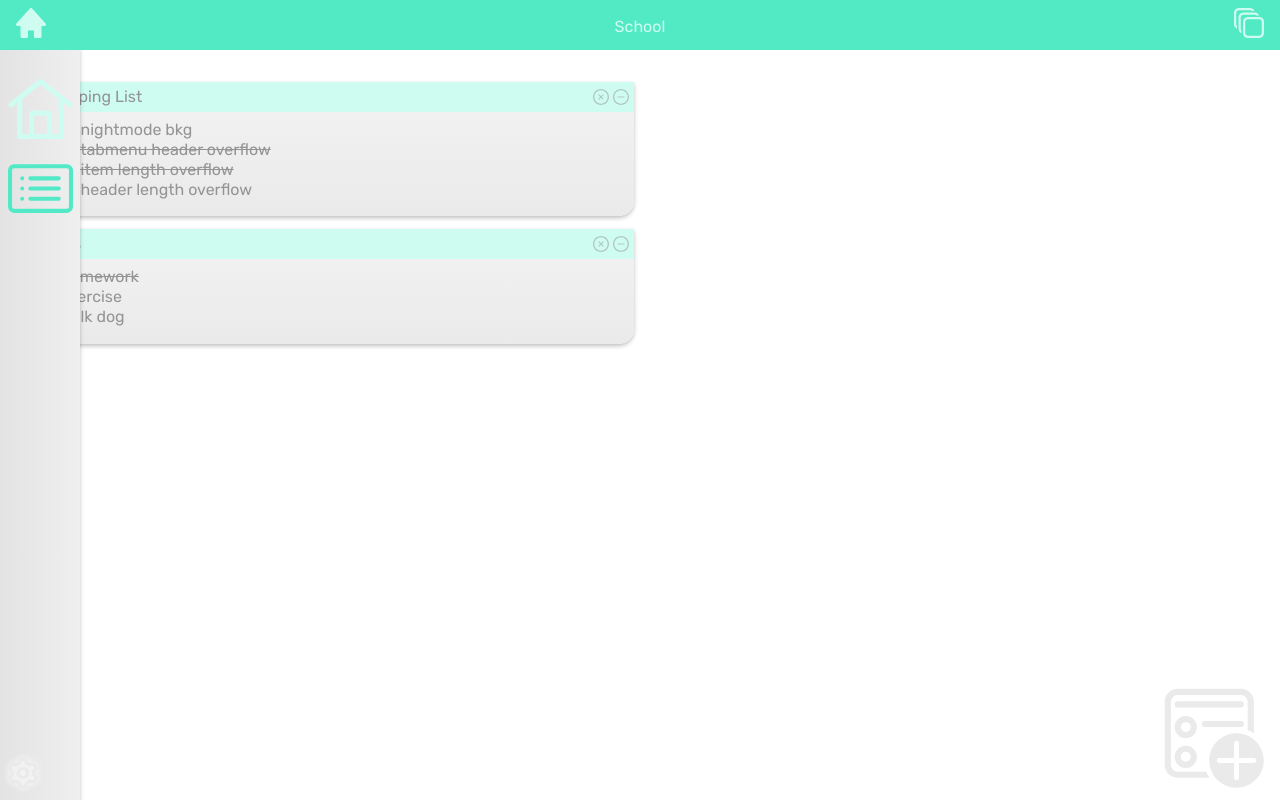
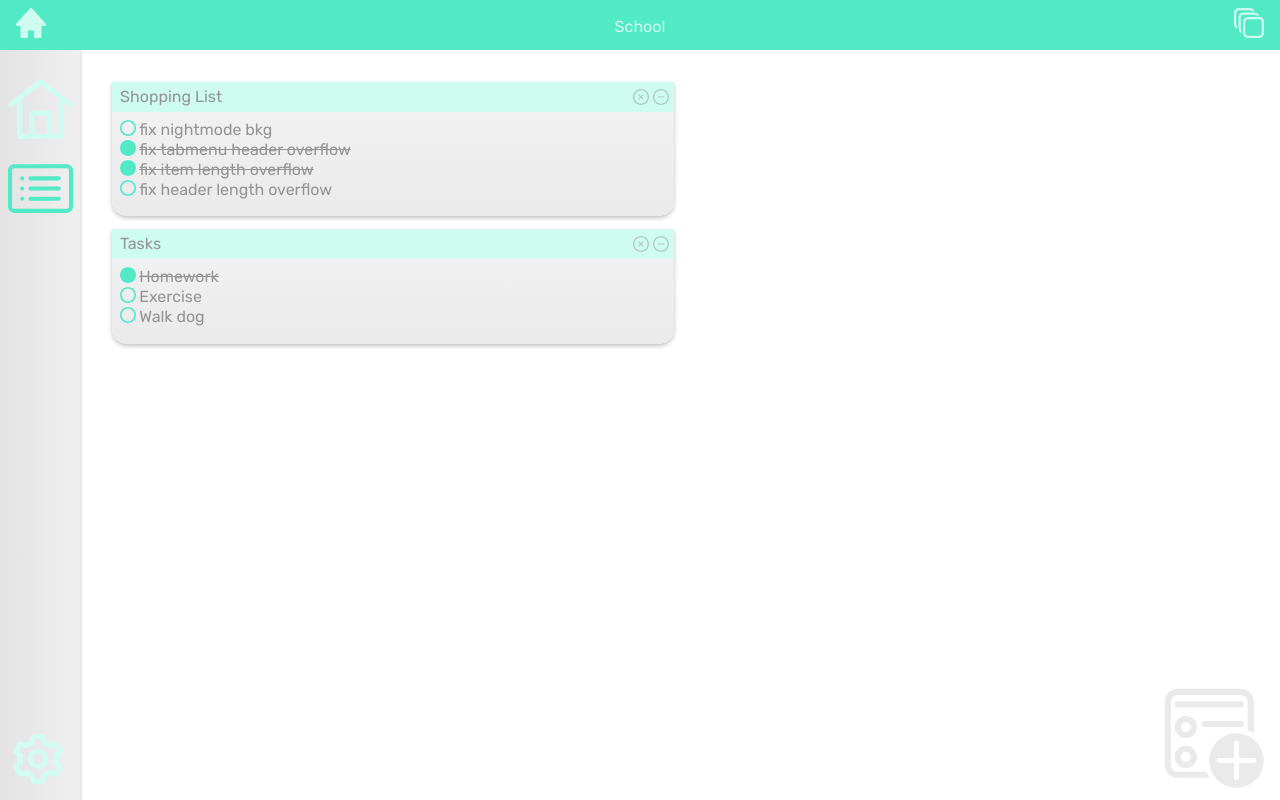
Before and after one commit to kadamidev/skiller-nextjs, a Next.js app: page /tasker_app in a window 1280 px wide. Built offline with nearby package versions, Linux system fonts and the light colour scheme.

Commit message:
WIP added sidebar related responsiveness in the main app

```diff
--- a/pages/tasker_app.jsx
+++ b/pages/tasker_app.jsx
@@ -58,7 +58,7 @@ const Tasker_app = ({ allTabsData, allCardsData }) => {
                 </aside>
             }
             <div className={styles.settingsWrap} onClick={toggleShowSettings}>
-                <Image src="/img/app/settings.svg" width={30} height={30}/>
+                <Image src="/img/app/settings.svg" width={30} height={30} layout="responsive" />
             </div>
             <div className={showSettings ? styles.settingsPanelWrapper : styles.hideSettingsPanel}>
                 { <Settings toggleDarkMode={toggleDarkMode} darkMode={darkMode} layoutSetting={layoutSetting} setLayoutSetting={setLayoutSetting} /> }
--- a/styles/app/tasker_app.module.scss
+++ b/styles/app/tasker_app.module.scss
@@ -17,6 +17,8 @@
         cursor: pointer;
         z-index: 100;
         filter: drop-shadow(0px 0px 3px rgba(255, 255, 255, 1));
+        width: 30px;
+        height: 30px;
     }
 
     .hideSettingsPanel {
@@ -76,4 +78,34 @@
 .darkMode {
     background: #284941;
     transition: 0.3s;
+    filter: drop-shadow(0px 0px 3px rgba(255, 255, 255, 1));
+
 }
+
+@media screen and (min-width: 769px){
+    .container {
+
+        .tabs {
+        }
+
+        .settingsWrap {
+            bottom: 1em;
+            left: 0.8em;
+            height: 50px;
+            width: 50px;
+            filter: brightness(0) saturate(100%) invert(88%) sepia(23%) saturate(235%) hue-rotate(109deg) brightness(106%) contrast(98%);
+        }
+
+        .cardContainer {
+            margin-left: 80px;
+            .cards {
+                width: Calc(95vw - 80px);
+            }
+        }
+
+    }
+
+    .darkMode {
+
+    }
+}
```
Also changed, not shown: public/vercel.svg (deleted).
